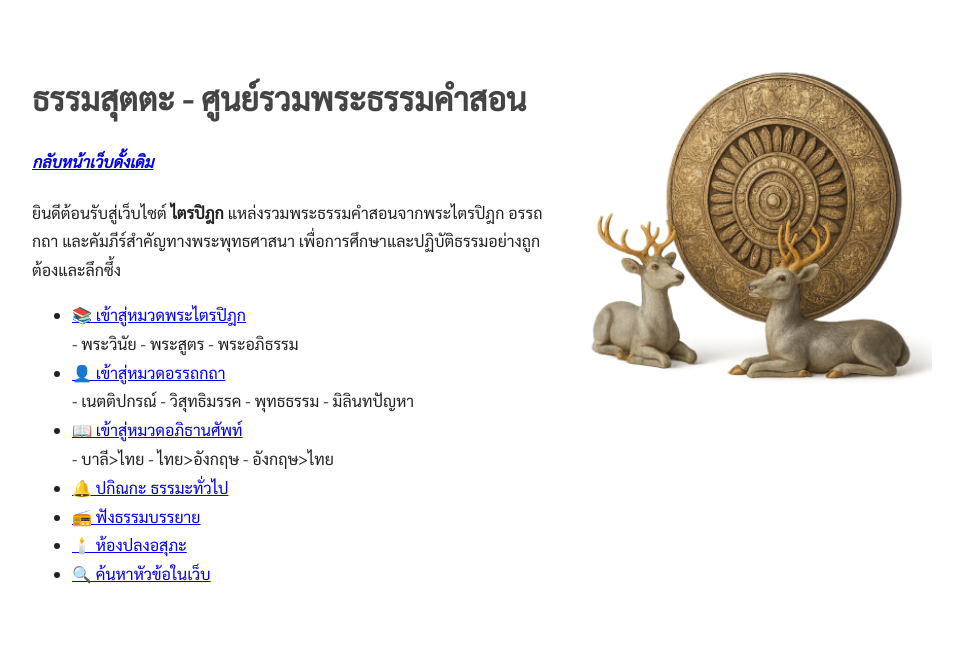
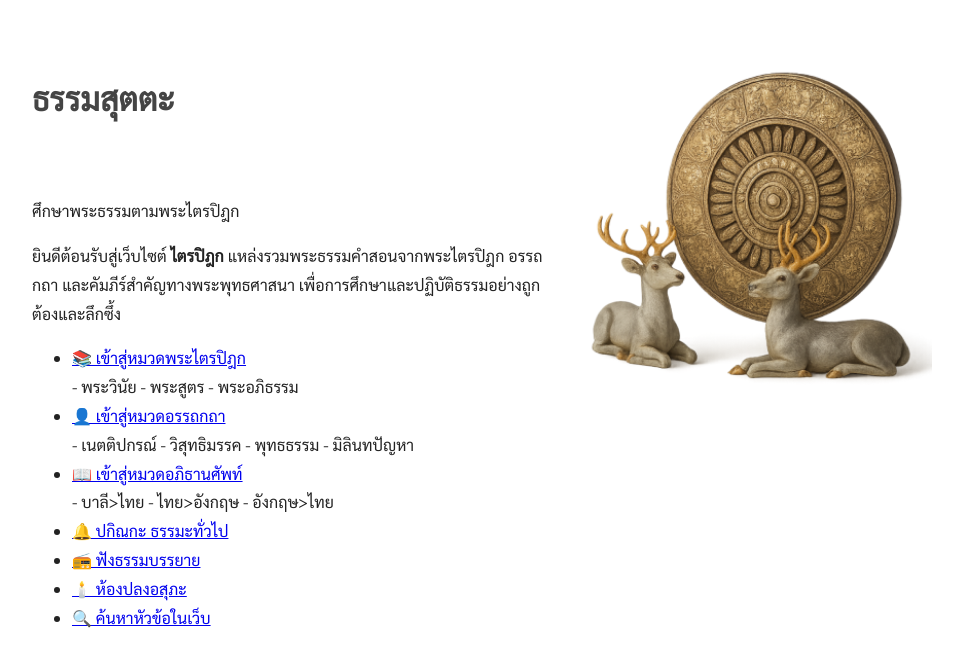
Before and after one commit to dhamsutta/tripitaka, a Jekyll site: the page index.html, which Jekyll copies as it is, in a window 1280 px wide. Shown: the top 667 px of the page, without its empty margins (158-1121 px from the left). Built offline with Jekyll 4.4.1, drawn with Linux system fonts in a browser that asks for light colours.

Commit message:
Update index.html

```diff
--- a/index.html
+++ b/index.html
@@ -60,9 +60,9 @@ style="float: right; width: 40%; margin-left: 1em; margin-bottom: 1em;"
 </head>
 <body>
   <header>
-    <h1>ธรรมสุตตะ - ศูนย์รวมพระธรรมคำสอน</h1>
+    <h1>ธรรมสุตตะ</h1><br><h2></h2>ศึกษาพระธรรมตามพระไตรปิฎก</h2>
   </header>
-<h4><i><a href="www.dhamma-sutta.com">กลับหน้าเว็บดั้งเดิม</a></i></h4>
+
 
   <main>
     <p>ยินดีต้อนรับสู่เว็บไซต์ <strong>ไตรปิฎก</strong> แหล่งรวมพระธรรมคำสอนจากพระไตรปิฎก อรรถกถา และคัมภีร์สำคัญทางพระพุทธศาสนา เพื่อการศึกษาและปฏิบัติธรรมอย่างถูกต้องและลึกซึ้ง </p>
```
